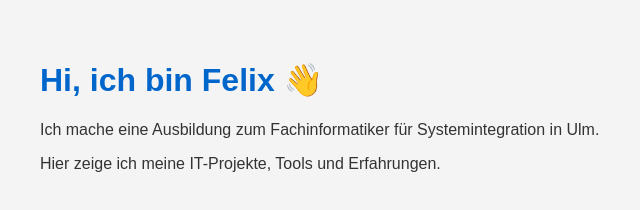
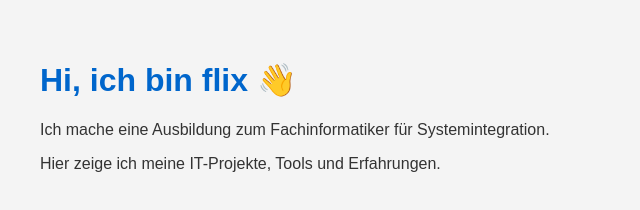
Before and after one commit to flix-byte/web, a plain HTML site: page index.html in a window 1280 px wide. Shown: the whole page, without its empty margins (0-640 px from the left). Drawn offline with Linux system fonts and the light colour scheme.

Commit message:
Update index.html

```diff
--- a/index.html
+++ b/index.html
@@ -16,8 +16,8 @@
   </style>
 </head>
 <body>
-  <h1>Hi, ich bin Felix 👋</h1>
-  <p>Ich mache eine Ausbildung zum Fachinformatiker für Systemintegration in Ulm.</p>
+  <h1>Hi, ich bin flix 👋</h1>
+  <p>Ich mache eine Ausbildung zum Fachinformatiker für Systemintegration.</p>
   <p>Hier zeige ich meine IT-Projekte, Tools und Erfahrungen.</p>
 </body>
 </html>
```
